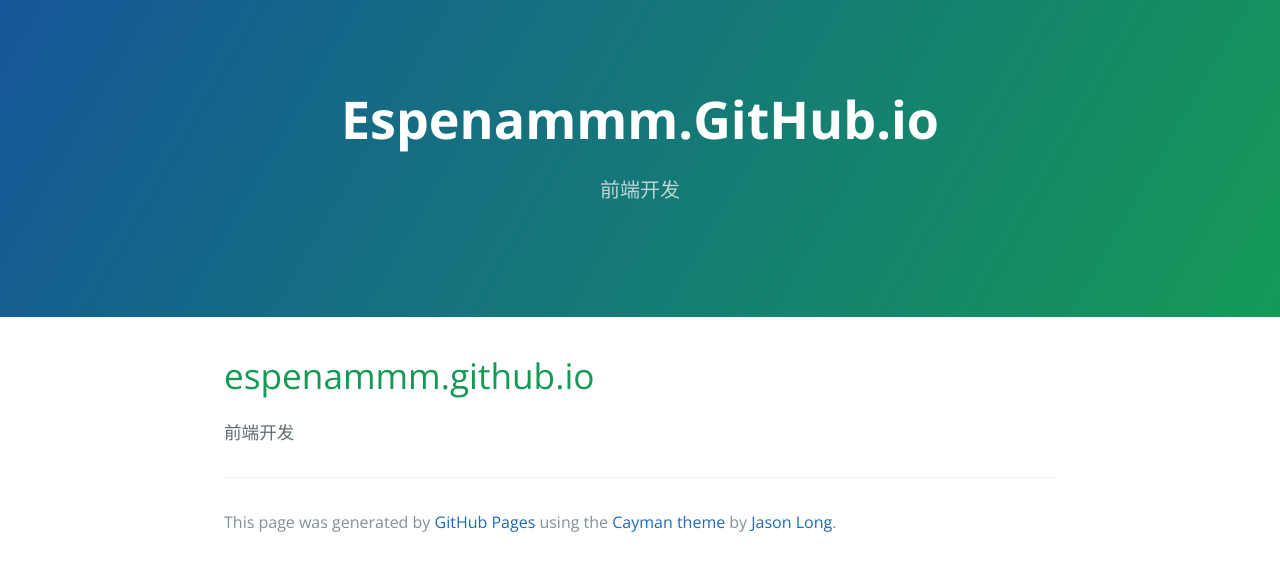
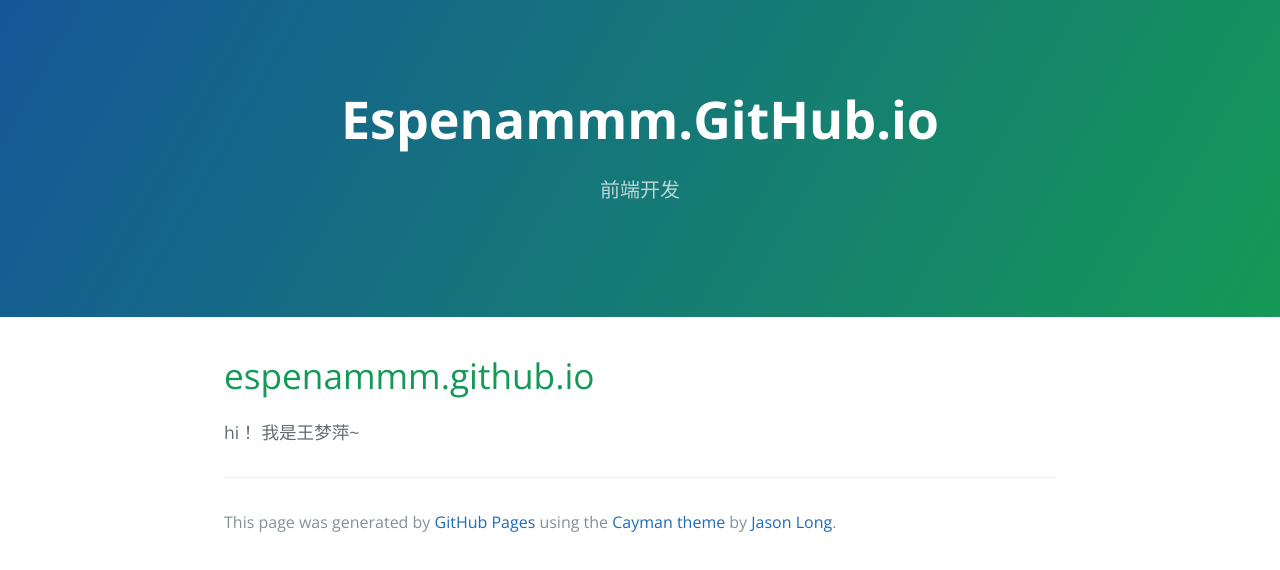
Before and after one commit to espenammm/espenammm.github.io, a plain HTML site: page index.html in a window 1280 px wide. Drawn offline with nearby package versions, Linux system fonts and the light colour scheme.

Commit message:
Update index.html

```diff
--- a/index.html
+++ b/index.html
@@ -19,7 +19,7 @@
       <h1>
 <a id="espenammmgithubio" class="anchor" href="#espenammmgithubio" aria-hidden="true"><span class="octicon octicon-link"></span></a>espenammm.github.io</h1>
 
-<p>前端开发</p>
+<p> hi！ 我是王梦萍~</p>
 
       <footer class="site-footer">
 
```
